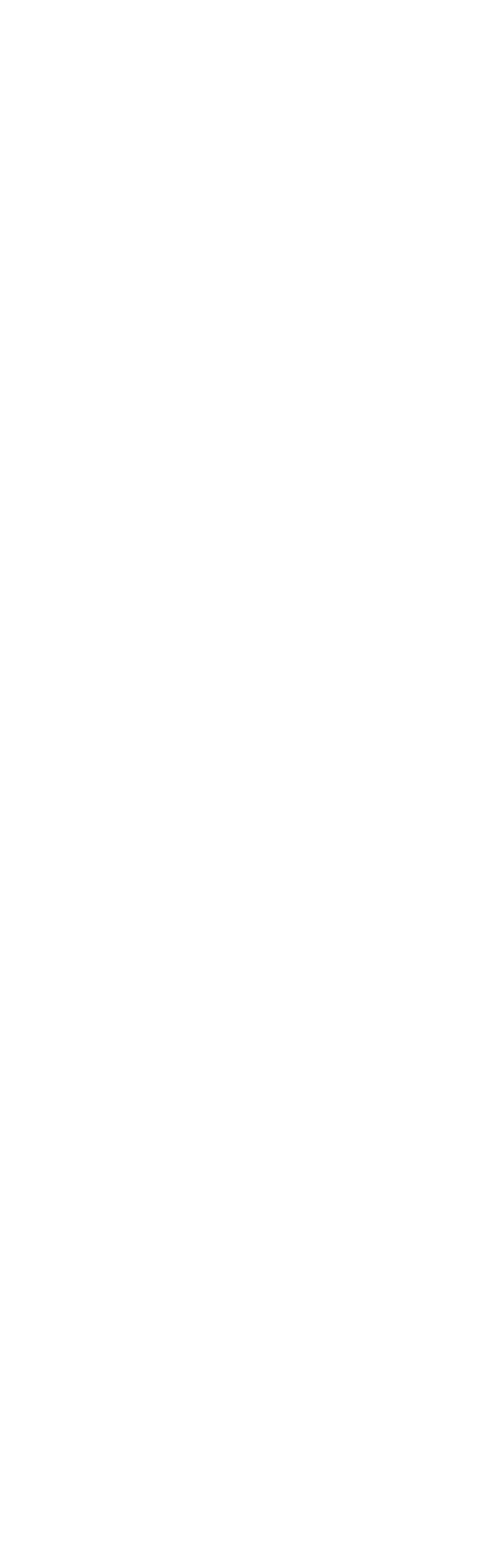
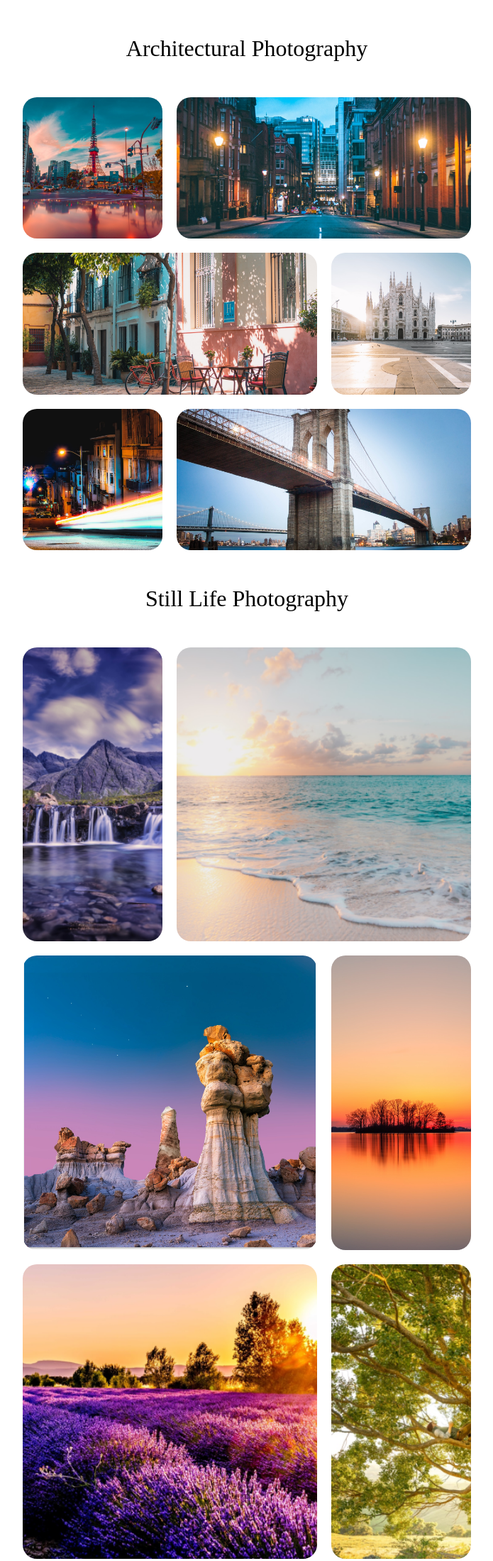
Before and after one commit to vlados2709/HW12-Grid, a plain HTML site: page index.html in a window 1280 px wide. Shown: the whole page at 71% size, without its empty margins (292-987 px from the left). Before the commit the page ends 800 px from the top, so only its background shows below. Drawn offline with Linux system fonts and the light colour scheme; a web font is replaced by a local one.

Commit message:
complete commit

```diff
--- a/index.html
+++ b/index.html
@@ -3,9 +3,35 @@
 <head>
     <meta charset="UTF-8">
     <meta name="viewport" content="width=device-width, initial-scale=1.0">
-    <title>Document</title>
+    <link rel="preconnect" href="https://fonts.googleapis.com">
+    <link rel="preconnect" href="https://fonts.gstatic.com" crossorigin>
+    <link href="https://fonts.googleapis.com/css2?family=Delius+Unicase:wght@400;700&display=swap" rel="stylesheet">
+    <link rel="stylesheet" href="style.css">
+    <title>Grid</title>
 </head>
 <body>
+    <div class="container">
+        <h1>Architectural Photography</h1>
+        <div class="grid">
+            <img src="images/img1.png" alt="">
+            <img src="images/img2.png" alt="">
+            <img src="images/img3.png" alt="">
+            <img src="images/img4.png" alt="">
+            <img src="images/img5.png" alt="">
+            <img src="images/img6.png" alt="">
+        </div>
+    </div>
+    <div class="container">
+        <h1>Still Life Photography</h1>
+        <div class="grid2">
+            <img src="images/img2-1.png" alt="">
+            <img src="images/img2-2.png" alt="">
+            <img src="images/img2-3.png" alt="">
+            <img src="images/img2-4.png" alt="">
+            <img src="images/img2-5.png" alt="">
+            <img src="images/img2-6.png" alt="">
+        </div>
+    </div>
 
 </body>
 </html>
--- /dev/null
+++ b/style.css
@@ -0,0 +1,110 @@
+.container{
+
+}
+h1{
+    text-align: center;
+    margin-top: 50px;
+    margin-bottom: 50px;
+    font-family: "Delius Unicase";
+    font-weight: 500;
+}
+
+.grid{
+    display: grid;
+    grid-template-columns: repeat(3, 1fr);
+    grid-template-rows: repeat(3, 1fr);
+    width: 50%;
+    gap: 20px;
+    margin: 0 auto;
+}
+
+.grid2{
+    display: grid;
+    grid-template-columns: repeat(3, 1fr);
+    grid-template-rows: repeat(3, 1fr);
+    width: 50%;
+    gap: 20px;
+    margin: 0 auto;
+}
+
+img{
+    width: 100%;
+    height: 100%;
+    object-fit: cover;
+    border-radius: 20px;
+}
+
+.grid img:nth-child(1){
+    grid-column: 1/2;
+    grid-row: 1/2;
+
+}
+
+.grid img:nth-child(2){
+    grid-column: 2/4;
+    grid-row: 1/2;
+
+}
+
+.grid img:nth-child(3){
+    grid-column: 1/3;
+    grid-row: 2/3;
+
+}
+
+.grid img:nth-child(4){
+    grid-column: 3/4;
+    grid-row: 2/3;
+
+}
+
+.grid img:nth-child(5){
+    grid-column: 1/2;
+    grid-row: 3/4;
+
+}
+
+.grid img:nth-child(6){
+    grid-column: 2/4;
+    grid-row: 3/4;
+
+}
+
+
+
+
+.grid2 img:nth-child(1){
+    grid-column: 1/2;
+    grid-row: 1/2;
+
+}
+
+.grid2 img:nth-child(2){
+    grid-column: 2/4;
+    grid-row: 1/2;
+
+}
+
+.grid2 img:nth-child(3){
+    grid-column: 1/3;
+    grid-row: 2/3;
+
+}
+
+.grid2 img:nth-child(4){
+    grid-column: 3/4;
+    grid-row: 2/3;
+
+}
+
+.grid2 img:nth-child(5){
+    grid-column: 1/3;
+    grid-row: 3/4;
+
+}
+
+.grid2 img:nth-child(6){
+    grid-column: 3/4;
+    grid-row: 3/4;
+
+}
```
Also changed, not shown: images/img1.png (added), images/img2-1.png (added), images/img2-2.png (added), images/img2-3.png (added), images/img2-4.png (added), images/img2-5.png (added), images/img2-6.png (added), images/img2.png (added), images/img3.png (added), images/img4.png (added), images/img5.png (added), images/img6.png (added).
